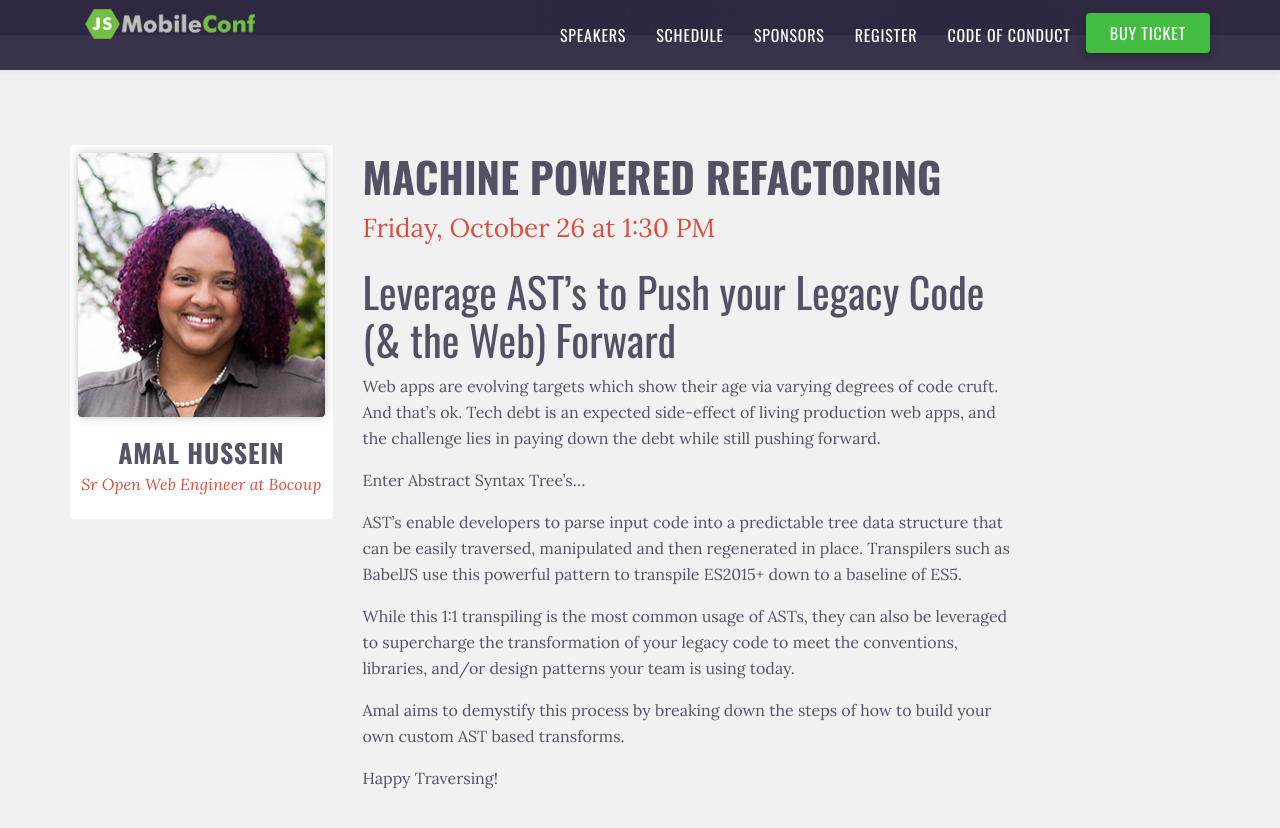
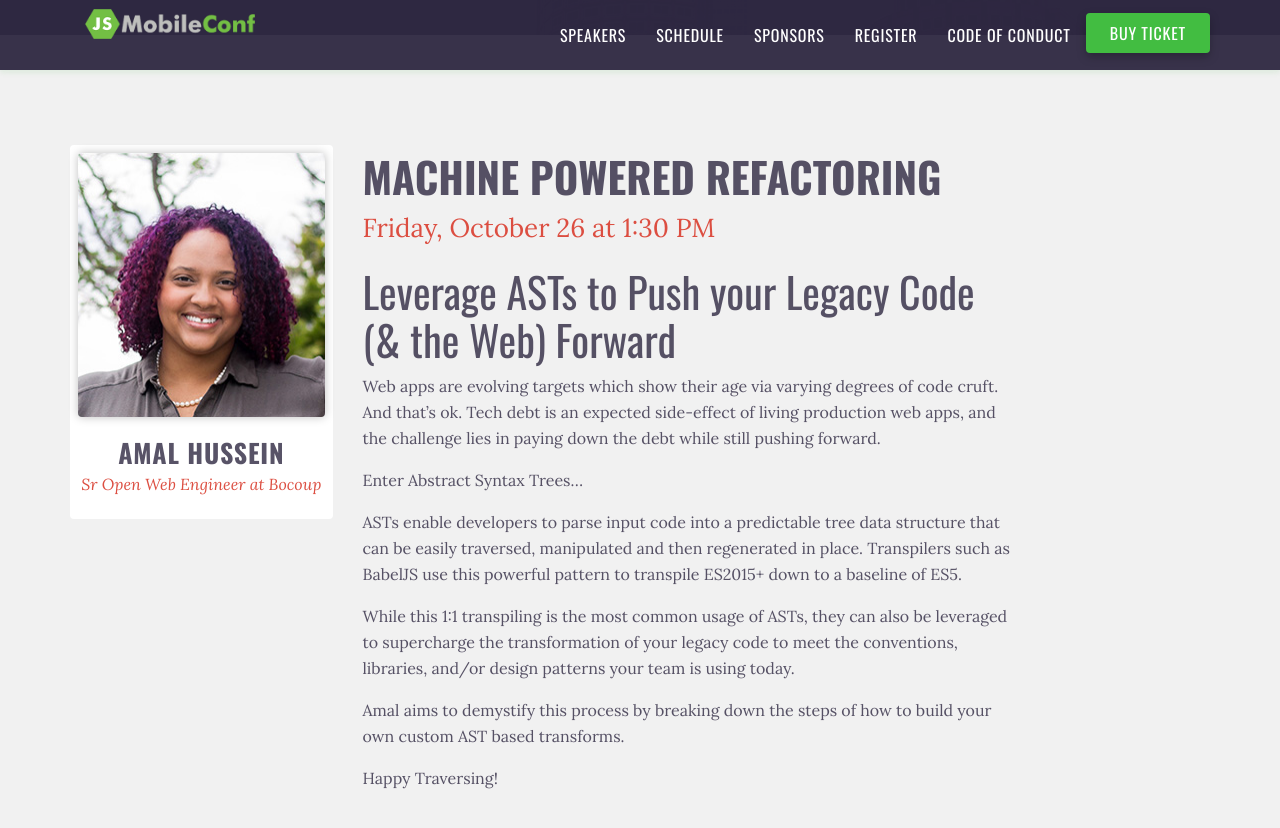
Before and after one commit to remotesynth/jsMobileConf, a Jekyll site: the page built from schedule/session-day2-track2-4.md, in a window 1280 px wide and 900 px high, scrolled down 333 px. Shown: the top 828 px of the window. Built offline with Jekyll 4.4.1, drawn with Linux system fonts in a browser that asks for light colours.

Commit message:
more little tweaks

```diff
--- a/schedule/session-day2-track2-4.md
+++ b/schedule/session-day2-track2-4.md
@@ -6,16 +6,16 @@ day: 2
 track: 2
 session: 4
 start-time: "1:30 PM"
-short-description: "Leverage AST’s to Push your Legacy Code (& the Web) Forward"
+short-description: "Leverage ASTs to Push your Legacy Code (& the Web) Forward"
 ---
 
-## Leverage AST's to Push your Legacy Code (& the Web) Forward
+## Leverage ASTs to Push your Legacy Code (& the Web) Forward
 
 Web apps are evolving targets which show their age via varying degrees of code cruft. And that's ok. Tech debt is an expected side-effect of living production web apps, and the challenge lies in paying down the debt while still pushing forward.
 
-Enter Abstract Syntax Tree’s...
+Enter Abstract Syntax Trees...
 
-AST’s enable developers to parse input code into a predictable tree data structure that can be easily traversed, manipulated and then regenerated in place. Transpilers such as BabelJS use this powerful pattern to transpile ES2015+ down to a baseline of ES5.
+ASTs enable developers to parse input code into a predictable tree data structure that can be easily traversed, manipulated and then regenerated in place. Transpilers such as BabelJS use this powerful pattern to transpile ES2015+ down to a baseline of ES5.
 
 While this 1:1 transpiling is the most common usage of ASTs, they can also be leveraged to supercharge the transformation of your legacy code to meet the conventions, libraries, and/or design patterns your team is using today.
 
```
Also changed, not shown: schedule/session-day2-track2-5.md (+2 -0 lines).
